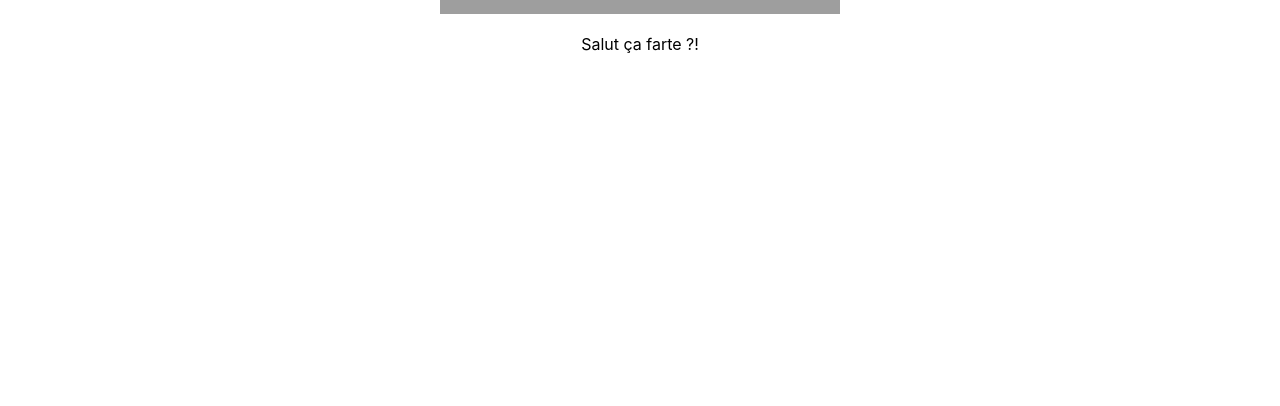
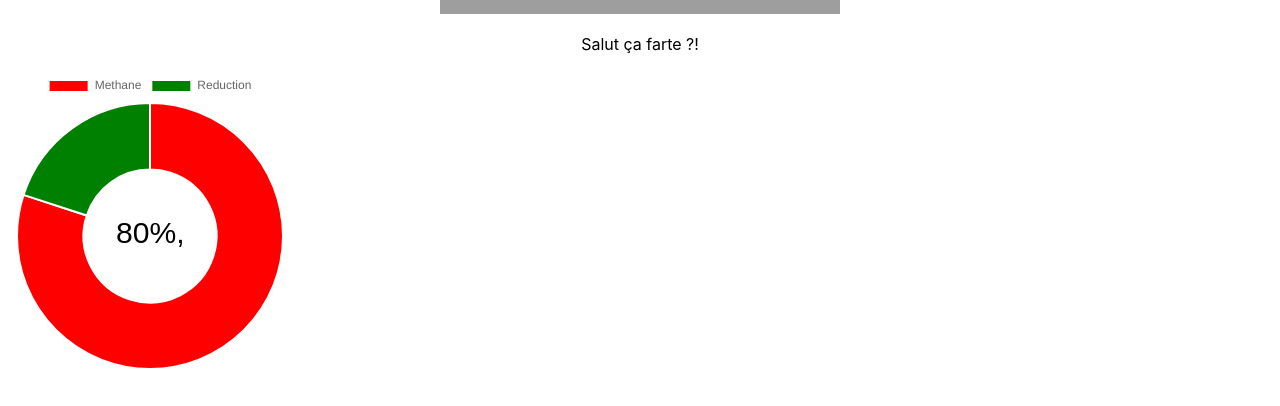
Before and after one commit to ChloeSrgt/EcowFart, a React (Create React App) app: page / in a window 1280 px wide. Shown: the part 366-772 px from the top of the page. Built offline with nearby package versions, Linux system fonts and the light colour scheme; grey boxes are pictures that could not be loaded; the HTML template or start-up script is replaced by a standard one.

Commit message:
Appel de la base de donnée selon céréales et graphique

```diff
--- a/package.json
+++ b/package.json
@@ -6,7 +6,9 @@
     "@testing-library/jest-dom": "^5.16.4",
     "@testing-library/react": "^13.2.0",
     "@testing-library/user-event": "^13.5.0",
+    "chart.js": "^3.7.1",
     "react": "^18.1.0",
+    "react-chartjs-2": "^4.1.0",
     "react-dom": "^18.1.0",
     "react-scripts": "5.0.1",
     "web-vitals": "^2.1.4"
--- a/src/App.js
+++ b/src/App.js
@@ -1,4 +1,6 @@
 import './App.css';
+import Donuts from './components/DonutsMethane';
+import  {Ble}  from './BDD/DataBle';
 
 function App() {
   return (
@@ -9,6 +11,9 @@ function App() {
         <img alt="logo" src={'src/assets/Logo-rond.png'} />
         <p>Salut ça farte ?!</p>
       </div>
+      <div style={{width: 300}}>
+    <Donuts Database={Ble}/>
+      </div>
     </div>
   );
 }
--- /dev/null
+++ b/src/BDD/DataBle.js
@@ -0,0 +1,20 @@
+export const Ble = [
+    {
+    id: 1,
+    impactMethane: 20,
+    typeDeGaz:"Methane",
+    ProductionMethane:80,
+    ProductionMethaneText: "80%",
+    Nom: "Blé",
+    Photo: "https://cdn.pixabay.com/photo/2018/03/19/20/20/wheat-3241114_1280.jpg",
+    Prix: "1.023",
+    information:
+      "Céreales qui sert de nourriture de base.",
+    },
+    {
+        id: 2,
+        impactMethane: 20,
+        typeDeGaz:"Reduction",
+        ProductionMethane:20,
+        }
+]
--- /dev/null
+++ b/src/components/DonutsMethane.jsx
@@ -0,0 +1,40 @@
+import { Doughnut } from 'react-chartjs-2';
+import {Chart as ChartJS} from "chart.js/auto";
+import { Ble } from '../BDD/DataBle';
+import {useState} from 'react';
+
+function Donuts({Database}) {
+
+    const [userData, setUserData] = useState({
+        labels:  Database.map((data) => data.typeDeGaz),
+        datasets: [{
+          label: "Users Gained",
+          data: Database.map((data) => data.ProductionMethane),
+          backgroundColor: ["red","green"],}]
+        })
+
+        const plugins = [{
+            beforeDraw: function(chart) {
+             var width = chart.width,
+                 height = chart.height,
+                 ctx = chart.ctx;
+                 ctx.restore();
+                 var fontSize = (height / 160).toFixed(2);
+                 ctx.font = fontSize + "em sans-serif";
+                 ctx.textBaseline = "top";
+                 var text = Database.map((data) => data.ProductionMethaneText),
+                 textX = Math.round((width - ctx.measureText(text).width) / 2),
+                 textY = height / 2;
+                 ctx.fillText(text, textX, textY);
+                 ctx.save();
+            }
+          }]
+
+
+    return (
+     <Doughnut type="doughnut" data={userData} plugins={plugins}/>
+    );
+
+}
+
+export default Donuts
```
Also changed, not shown: src/BDD/Data.js (added, +37 -0 lines), src/BDD/DataLin.js (added), 1 other file (tests, documents, lock files or other folders).
